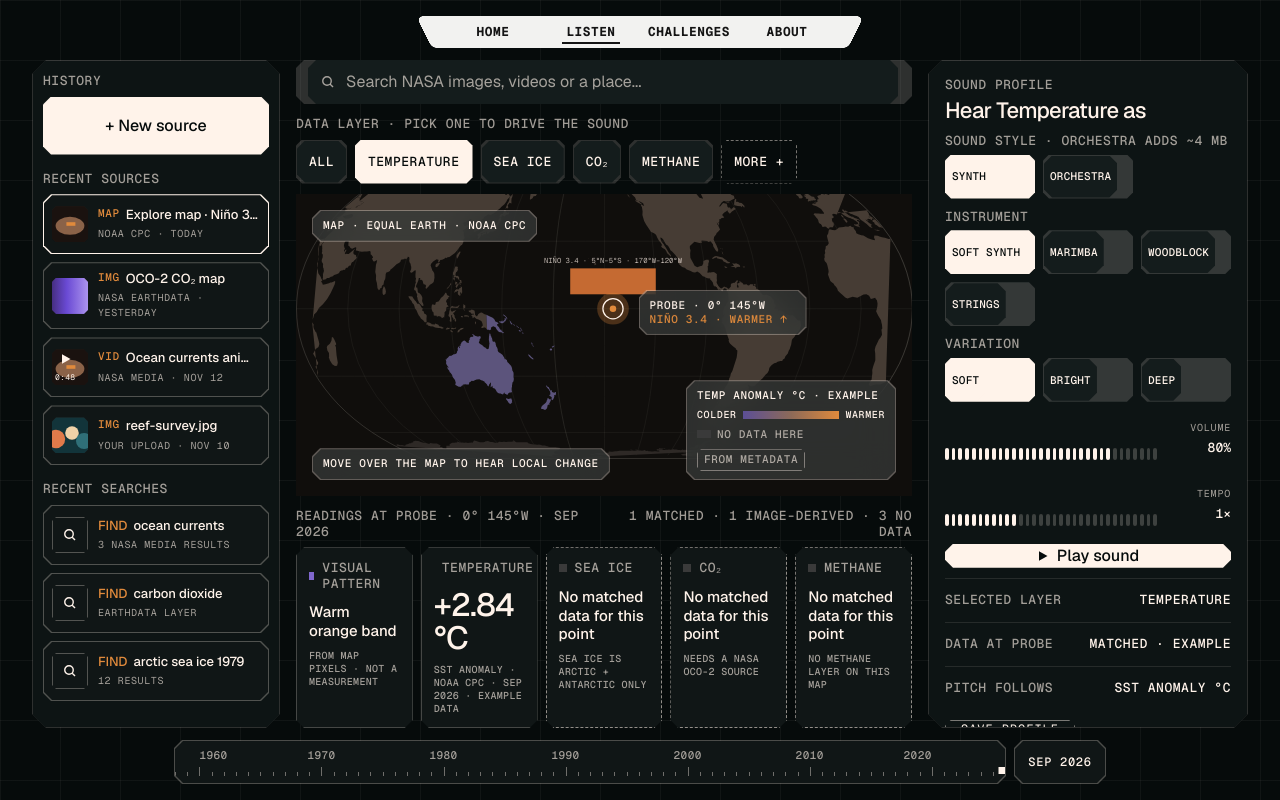
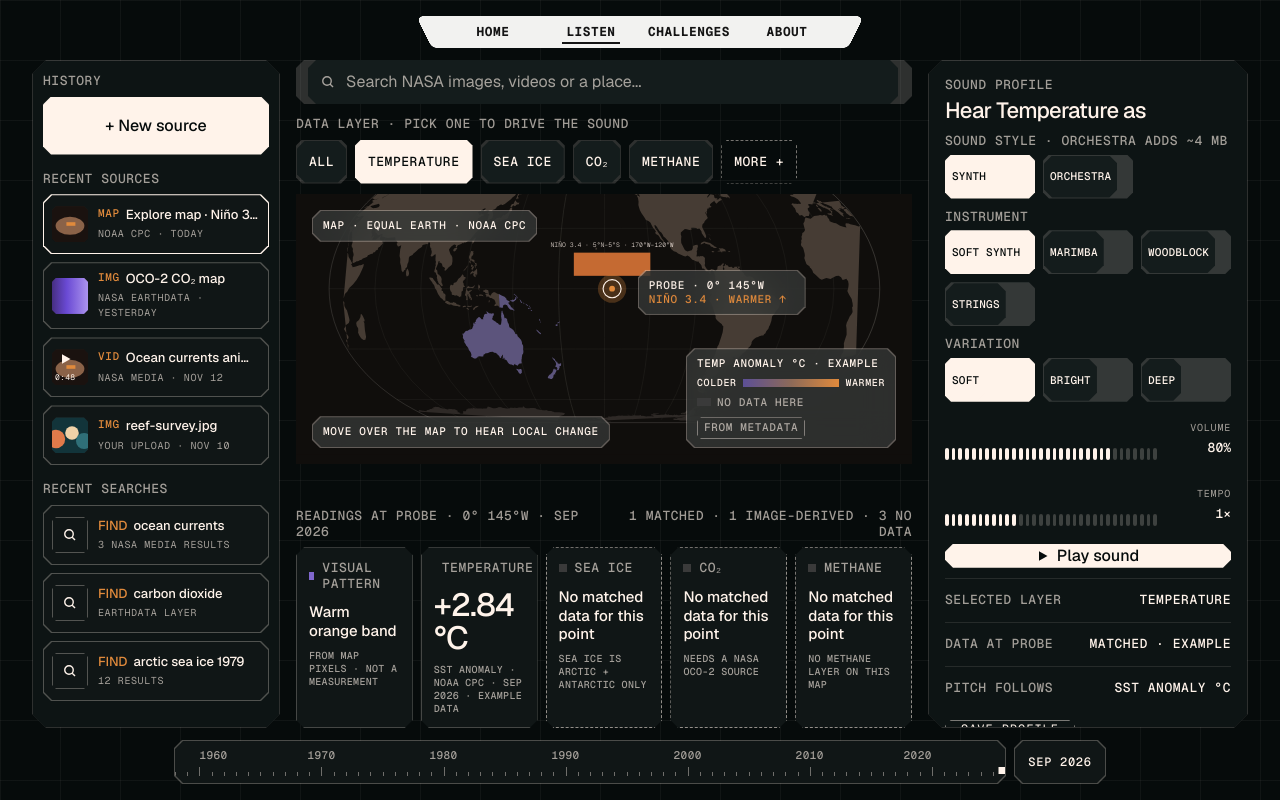
Before and after one commit to acheronx0577/Earth-Juke-Box-Sonifysphere, a Next.js app: page /listen in a window 1280 px wide. Built offline with nearby package versions, Linux system fonts and the light colour scheme.

Commit message:
Keep status text in its own line above the readings.
The message no longer sits on top of the first card, and the line stays reserved so the stage does not jump.

Co-authored-by: AcheronX. <richardhuynh53@gmail.com>

```diff
--- a/src/components/listen/v4/ListenV4.tsx
+++ b/src/components/listen/v4/ListenV4.tsx
@@ -758,6 +758,7 @@ export function ListenV4({ initialLayer }: { readonly initialLayer: LayerId }) {
             }}
           />
         )}
+        <p className="lv-status" role="status">{status}</p>
         {savedOpen ? null : (
           <section aria-label="Readings at probe">
             <div className="lv-read-head">
@@ -833,11 +834,6 @@ export function ListenV4({ initialLayer }: { readonly initialLayer: LayerId }) {
             </div>
           )}
         </div>
-        {status ? (
-          <p className="lv-status" role="status">
-            {status}
-          </p>
-        ) : null}
       </div>
       <aside className={`lv-history lv-cut ${drawer ? "is-open" : ""}`} aria-label="History">
         <div className="lv-history-face lv-cut">
--- a/src/components/listen/v4/listen-v4.css
+++ b/src/components/listen/v4/listen-v4.css
@@ -729,15 +729,11 @@
 }
 
 .lv-status {
-  position: absolute;
-  z-index: 4;
-  left: 12px;
-  right: 12px;
-  bottom: 8px;
+  min-height: 20px;
   margin: 0;
   color: var(--lv-muted);
   font-size: 13px;
-  pointer-events: none;
+  line-height: 20px;
 }
 
 .lv-saved-link {
```
